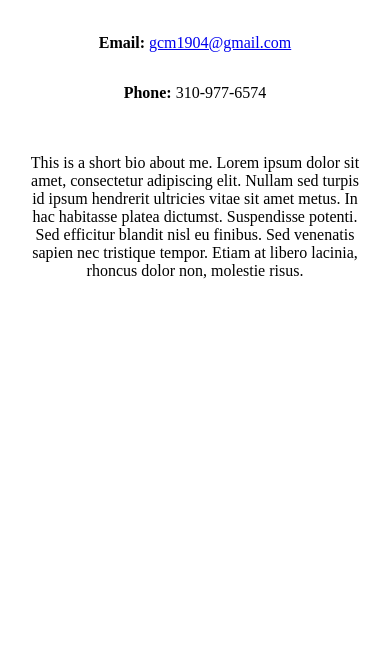
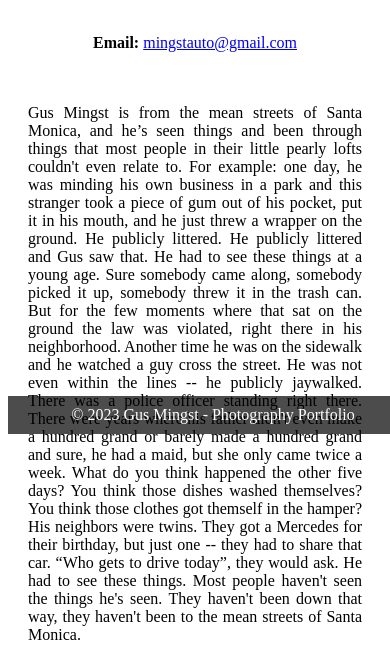
Before and after one commit to swacziarg/photoWebsite, a plain HTML site: page out/about.html in a window 390 px wide. Shown: the part 410-1057 px from the top of the page. Before the commit the page ends 844 px from the top, so only its background shows below. Drawn offline with Linux system fonts and the light colour scheme.

Commit message:
changed bio, removed phone number, updated email address, added footer

```diff
--- a/out/about.html
+++ b/out/about.html
@@ -14,8 +14,17 @@
       .bio {
         max-width: 600px;
         margin-top: 20px;
-        text-align: center;
+        text-align: justify;
       }
+      footer {
+            background-color: rgba(0, 0, 0, 0.7);
+            color: #fff;
+            padding: 10px;
+            text-align: center;
+            position: fixed;
+            bottom: 0;
+            width: 100%;
+        }
       .image {
         max-width: 800px;
         margin-bottom: 20px;
@@ -51,10 +60,10 @@
     <div class="contact-container">
       <h1>About Gus Mingst</h1>
       <img src="https://hwchronicle.com/wp-content/uploads/2021/11/IMG_5282-900x675.jpg" alt="My Photo" class="image">
-      <p><strong>Email:</strong> <a href="mailto:gcm1904@gmail.com">gcm1904@gmail.com</a></p>
-      <p><strong>Phone:</strong> <span id="phone-number">310-977-6574</span></p>
+      <p><strong>Email:</strong> <a href="mailto:mingstauto@gmail.com">mingstauto@gmail.com</a></p>
       <div class="bio">
-        <p>This is a short bio about me. Lorem ipsum dolor sit amet, consectetur adipiscing elit. Nullam sed turpis id ipsum hendrerit ultricies vitae sit amet metus. In hac habitasse platea dictumst. Suspendisse potenti. Sed efficitur blandit nisl eu finibus. Sed venenatis sapien nec tristique tempor. Etiam at libero lacinia, rhoncus dolor non, molestie risus.</p>
+        <p>Gus Mingst is from the mean streets of Santa Monica, and he’s seen things and been through things that most people in their little pearly lofts couldn't even relate to. For example: one day, he was minding his own business in a park and this stranger took a piece of gum out of his pocket, put it in his mouth, and he just threw a wrapper on the ground. He publicly littered. He publicly littered and Gus saw that. He had to see these things at a young age. Sure somebody came along, somebody picked it up, somebody threw it in the trash can. But for the few moments where that sat on the ground the law was violated, right there in his neighborhood. Another time he was on the sidewalk and he watched a guy cross the street. He was not even within the lines -- he publicly jaywalked. There was a police officer standing right there. There were years where his father didn't even make a hundred grand or barely made a hundred grand and sure, he had a maid, but she only came twice a week. What do you think happened the other five days? You think those dishes washed themselves? You think those clothes got themself in the hamper? His neighbors were twins. They got a Mercedes for their birthday, but just one -- they had to share that car. “Who gets to drive today”, they would ask. He had to see these things. Most people haven't seen the things he's seen. They haven't been down that way, they haven't been to the mean streets of Santa Monica.
+        </p>
       </div>
     </div>
     <script>
@@ -70,5 +79,8 @@
         phoneNumber.innerText = digits.join('');
       }
     </script>
+    <footer>
+      &copy; 2023 Gus Mingst - Photography Portfolio
+  </footer>
   </body>
 </html>
```
Also changed, not shown: out/portfolio.html (+14 -4 lines), out/images/car-image.jpeg (deleted), 1 other file.
